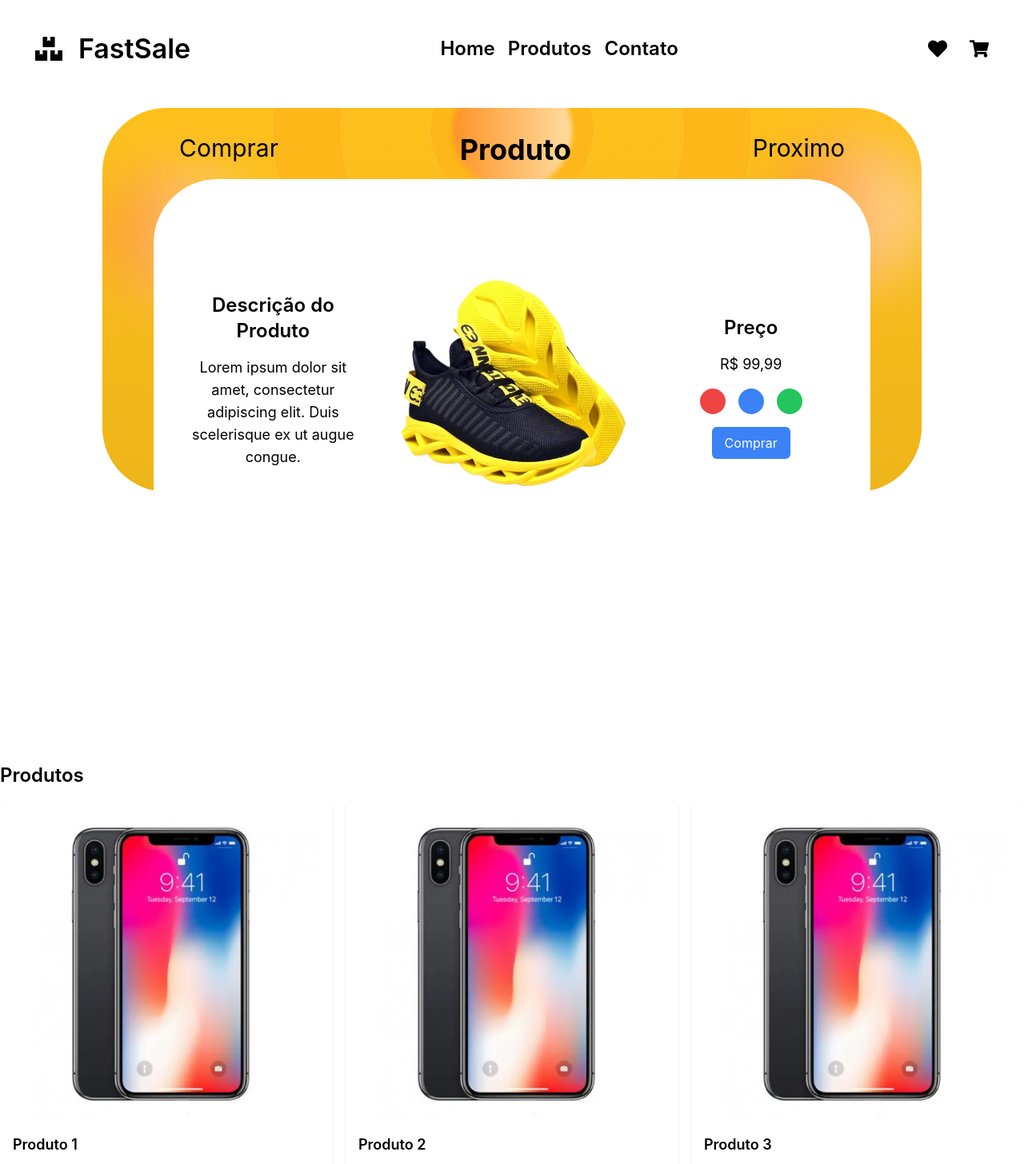
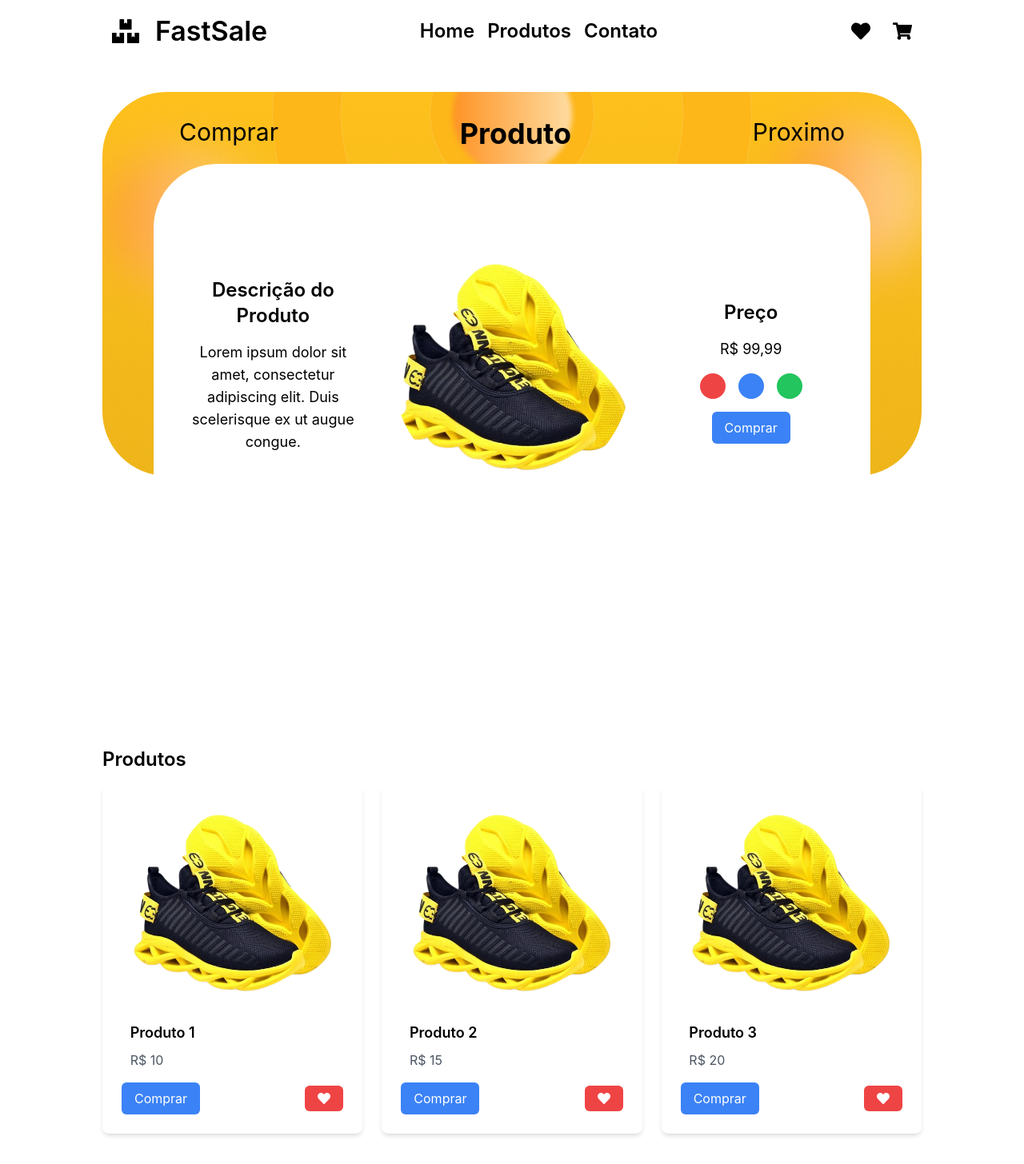
Before and after one commit to VictorBravim/E-Commerce, a React (Create React App) app: page / in a window 1280 px wide. Shown: the top 1456 px of the page at 80% size. Built offline with nearby package versions, Linux system fonts and the light colour scheme.

Commit message:
Mudança

```diff
--- a/src/App.tsx
+++ b/src/App.tsx
@@ -74,16 +74,22 @@ const App: React.FC = () => {
   };
 
   const products: Product[] = [
-    { id: 1, name: 'Produto 1', price: 10, image: "/img/teste.webp", quantity: 0 },
-    { id: 2, name: 'Produto 2', price: 15, image: "/img/teste.webp", quantity: 0 },
-    { id: 3, name: 'Produto 3', price: 20, image: "/img/teste.webp", quantity: 0 }
+    { id: 1, name: 'Produto 1', price: 10, image: "/img/tenis.png", quantity: 0 },
+    { id: 2, name: 'Produto 2', price: 15, image: "/img/tenis.png", quantity: 0 },
+    { id: 3, name: 'Produto 3', price: 20, image: "/img/tenis.png", quantity: 0 }
   ];
+
+  const [selectedColor, setSelectedColor] = useState<string>('');
+
+  const handleColorSelect = (color: string) => {
+    setSelectedColor(color);
+  };
 
   return (
     <Router>
       <div className="min-h-screen">
         {/* Nav */}
-        <nav className="text-black p-8">
+        <nav className="text-black p-8 bg-white" style={{ width: '100%', position: 'fixed', top: 0, zIndex: 999, padding: '10px 10% 0 10%' }}>
           <div className="container mx-auto flex justify-between items-center">
             <div className="flex items-center space-x-2">
               <div style={{ border: '2px solid white', borderRadius: '50%', padding: '10px' }}>
@@ -96,7 +102,7 @@ const App: React.FC = () => {
               <li><Link to="/produtos" className="hover:text-gray-400 font-semibold" style={{ fontSize: '24px' }}>Produtos</Link></li>
               <li><Link to="/contato" className="hover:text-gray-400 font-semibold" style={{ fontSize: '24px' }}>Contato</Link></li>
             </ul>
-            <div className="flex items-center space-x-4">
+            <div className="flex items-center space-x-4" style={{ paddingLeft: '5%' }}>
               <Link to="/favoritos" style={{ fontSize: '24px' }}><FaHeart /></Link>
               <div className="relative">
                 <div style={{ border: '2px solid white', borderRadius: '50%', padding: '10px' }}>
@@ -148,7 +154,7 @@ const App: React.FC = () => {
             element={
               <div>
                 {/* Seção de descrição do produto */}
-                <div className="relative h-screen">
+                <div className="relative h-screen" style={{ marginTop: '8%' }}>
                   <img src="/img/Frame 1.png" alt="Imagem de fundo" className="absolute inset-0 mx-auto object-cover" style={{ borderRadius: '80px', width: '80%', height: '60%', marginTop: '1%' }} />
                   <div className="absolute inset-0 mx-auto flex justify-center items-center" style={{ backgroundColor: '#fff', marginTop: '8%', width: '70%', height: '65%', borderRadius: '80px', opacity: '1' }}>
                     {/* Descrição do Produto */}
@@ -168,16 +174,32 @@ const App: React.FC = () => {
                       <p className="text-lg mb-4">R$ 99,99</p>
                       {/* Seletor de cores */}
                       <div className="flex items-center justify-between w-32">
-                        <div className="bg-red-500 w-8 h-8 rounded-full"></div>
-                        <div className="bg-blue-500 w-8 h-8 rounded-full"></div>
-                        <div className="bg-green-500 w-8 h-8 rounded-full"></div>
+                        <div
+                          className={`bg-red-500 w-8 h-8 rounded-full ${selectedColor === 'red' ? 'border-2 border-black' : ''}`}
+                          onClick={() => handleColorSelect('red')}
+                        ></div>
+                        <div
+                          className={`bg-blue-500 w-8 h-8 rounded-full ${selectedColor === 'blue' ? 'border-2 border-black' : ''}`}
+                          onClick={() => handleColorSelect('blue')}
+                        ></div>
+                        <div
+                          className={`bg-green-500 w-8 h-8 rounded-full ${selectedColor === 'green' ? 'border-2 border-black' : ''}`}
+                          onClick={() => handleColorSelect('green')}
+                        ></div>
                       </div>
                       <div className="w-1/3 text-center">
-                        <button className="bg-blue-500 text-white px-4 py-2 rounded-md hover:bg-blue-600 mt-4">Comprar</button>
+                        <button
+                          className="bg-blue-500 text-white px-4 py-2 rounded-md hover:bg-blue-600 mt-4"
+                          onClick={() => handleAddToCart({ id: 1, name: 'Produto 1', price: 10, image: "/img/tenis.png", quantity: 0 })}
+                        >
+                          Comprar
+                        </button>
+
                       </div>
                     </div>
+
                   </div>
-                  <div className="absolute inset-0 flex" style={{ marginTop: '3.5%' }}>
+                  <div className="absolute flex" style={{ width: '100%', marginTop: '3.5%' }}>
                     <div className="container mx-auto flex justify-between text-black" style={{ width: '65%' }}>
                       <h1 className="text-3xl mb-4">Comprar</h1>
                       <h1 className="text-4xl font-bold mb-4">Produto</h1>
@@ -185,32 +207,33 @@ const App: React.FC = () => {
                     </div>
                   </div>
                 </div>
-                {/* Seção de produtos */}
-                <section className="container mx-auto py-8">
+                <section className="container mx-auto py-8" style={{ width: '80%' }}>
                   <h2 className="text-2xl font-semibold mb-4">Produtos</h2>
-                  <div className="grid grid-cols-1 md:grid-cols-3 gap-4">
+                  <div className="grid grid-cols-1 md:grid-cols-3 gap-6">
                     {products.map((product) => (
-                      <div key={product.id} className="bg-white p-4 rounded-lg shadow cursor-pointer">
-                        <Link to={`/produtos/${product.id}`}>
-                          <img src={product.image} alt={product.name} className="w-full h-100 object-cover mb-4 rounded-lg" />
+                      <div key={product.id} className="bg-white p-6 rounded-lg shadow-md cursor-pointer flex flex-col justify-center items-center">
+                        <Link to={`/produtos/${product.id}`} className="block">
+                          <img src={product.image} alt={product.name} className="w-64 h-64 mb-4 rounded-lg" />
                           <h3 className="text-lg font-semibold mb-2">{product.name}</h3>
                           <p className="text-gray-600">R$ {product.price}</p>
                         </Link>
+                        <div className="flex justify-between w-full items-center mt-4">
                           <button
                             onClick={(e) => {
                               e.stopPropagation();
                               handleAddToCart(product);
                             }}
-                          className="mt-4 bg-blue-500 text-white px-4 py-2 rounded-md hover:bg-blue-600"
+                            className="bg-blue-500 text-white px-4 py-2 rounded-md hover:bg-blue-600 transition-colors duration-300"
                           >
                             Comprar
                           </button>
                           <button
                             onClick={() => handleAddToFavorites(product)}
-                          className="mt-2 bg-red-500 text-white px-4 py-2 rounded-md hover:bg-red-600"
+                            className="bg-red-500 text-white px-4 py-2 rounded-md hover:bg-red-600 transition-colors duration-300"
                           >
                             <FaHeart />
                           </button>
+                        </div>
                       </div>
                     ))}
                   </div>
--- a/src/assets/FavoritesPage.tsx
+++ b/src/assets/FavoritesPage.tsx
@@ -16,16 +16,17 @@ interface FavoritesPageProps {
 
 const FavoritesPage: React.FC<FavoritesPageProps> = ({ favorites, onRemoveFavorite }) => {
   return (
-    <div>
-      <ul>
+    <div style={{ marginTop: '8%', backgroundColor: '#f9f9f9', borderRadius: '15px', boxShadow: '0 0 10px rgba(0, 0, 0, 0.1)' }}>
+      <ul style={{ listStyleType: 'none', padding: 0 }}>
         {favorites.map((favorite) => (
-          <li key={favorite.id}>
-            <div onClick={() => onRemoveFavorite(favorite.id)}>
-              <img src={favorite.image} alt={favorite.name} style={{ width: '100px', height: '100px' }} />
+          <li key={favorite.id} style={{ borderBottom: '1px solid #ddd', padding: '10px', display: 'flex', alignItems: 'center' }}>
+            <div onClick={() => onRemoveFavorite(favorite.id)} style={{ cursor: 'pointer' }}>
+              <img src={favorite.image} alt={favorite.name} style={{ width: '100px', height: '100px', borderRadius: '10px', marginRight: '20px' }} />
             </div>
             <div>
-              <p>{favorite.name}</p>
-              <p>Preço: R$ {favorite.price}</p>
+              <p style={{ margin: 0, fontSize: '18px' }}>{favorite.name}</p>
+              <p style={{ margin: 0 }}>Preço: R$ {favorite.price}</p>
+              <button onClick={() => onRemoveFavorite(favorite.id)} style={{ padding: '5px 10px', backgroundColor: '#dc3545', color: '#fff', border: 'none', borderRadius: '5px', cursor: 'pointer', marginTop: '5px' }}>Remover</button>
             </div>
           </li>
         ))}
--- /dev/null
+++ b/src/assets/checkout.tsx
@@ -0,0 +1,50 @@
+import React from 'react';
+
+// Definição do tipo Product
+interface Product {
+  id: number;
+  name: string;
+  price: number;
+  quantity: number;
+}
+
+const CheckoutPage: React.FC = () => {
+  // Obter os itens do carrinho da URL
+  const urlParams = new URLSearchParams(window.location.search);
+  const itemsString = urlParams.get('items');
+  const items: Product[] = itemsString ? JSON.parse(decodeURIComponent(itemsString)) : [];
+
+  // Função para processar o envio do formulário
+  const handleFormSubmit = (event: React.FormEvent<HTMLFormElement>) => {
+    event.preventDefault();
+    // Aqui você pode adicionar lógica para processar o envio do formulário, como enviar os dados para o servidor, etc.
+    // Por enquanto, apenas exibiremos um console.log() com os dados do formulário
+    console.log('Formulário enviado!');
+  };
+
+  return (
+    <div className="container mx-auto py-8">
+      <h2 className="text-2xl font-semibold mb-4">Checkout</h2>
+      <ul>
+        {items.map((item) => (
+          <li key={item.id}>
+            {item.name} - Quantidade: {item.quantity} - Preço: R$ {item.price * item.quantity}
+          </li>
+        ))}
+      </ul>
+      {/* Formulário de checkout */}
+      <form onSubmit={handleFormSubmit} className="mt-8">
+        <div className="mb-4">
+          <label htmlFor="fullName" className="block text-sm font-medium text-gray-700">Nome Completo</label>
+          <input type="text" id="fullName" name="fullName" required className="mt-1 px-4 py-2 w-full border-gray-300 rounded-md" />
+        </div>
+        {/* Adicione aqui mais campos do formulário, como endereço de entrega, informações de pagamento, etc. */}
+        <div className="flex justify-end">
+          <button type="submit" className="bg-blue-500 text-white px-4 py-2 rounded-md hover:bg-blue-600">Finalizar Compra</button>
+        </div>
+      </form>
+    </div>
+  );
+};
+
+export default CheckoutPage;
```
Also changed, not shown: src/assets/ProductDetailsPage.tsx (+11 -14 lines). Lines whose indentation alone changed are shown as unchanged.
